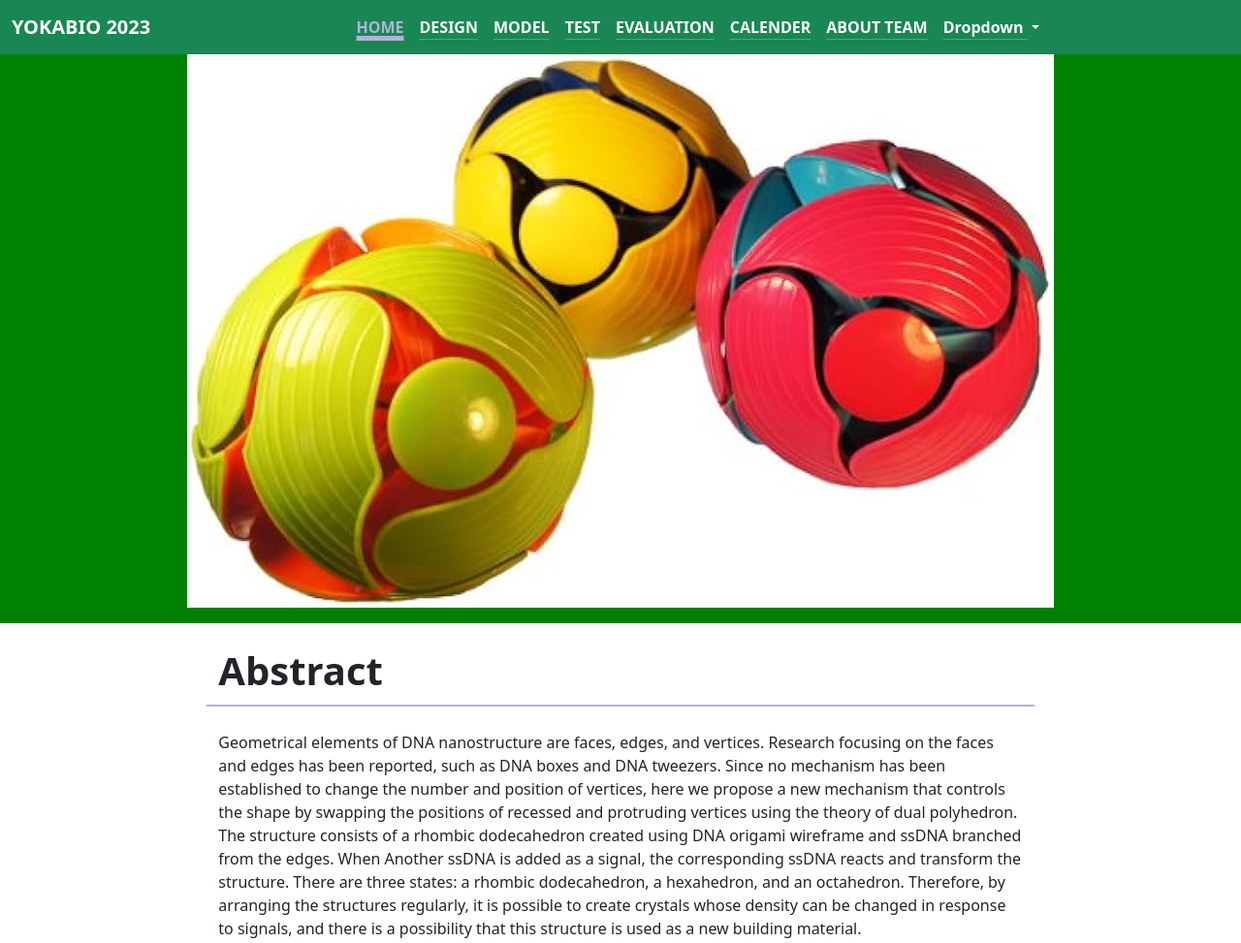
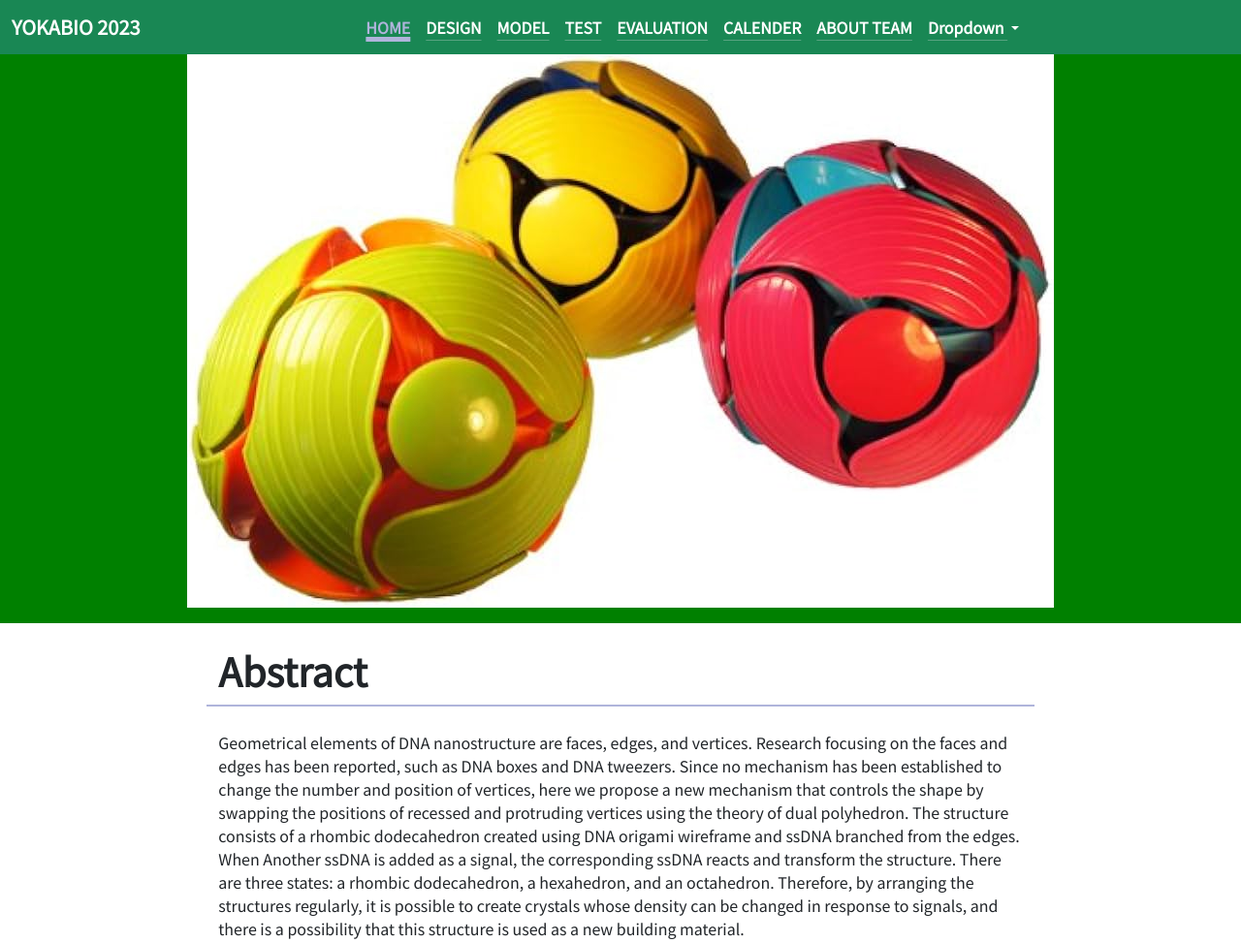
Before and after one commit to aktk-program/YOKABIO_2024, a plain HTML site: page index.html in a window 1280 px wide. Shown: the top 973 px of the page at 97% size. Drawn offline with nearby package versions, Linux system fonts and the light colour scheme.

Commit message:
change font

```diff
--- a/index.html
+++ b/index.html
@@ -11,6 +11,10 @@
       crossorigin="anonymous"
     />
     <link rel="stylesheet" href="my.css" />
+    <link
+      href="https://fonts.googleapis.com/css?family=Noto+Sans+JP"
+      rel="stylesheet"
+    />
   </head>
   <body>
     <!--navbar-->
--- a/my.css
+++ b/my.css
@@ -92,3 +92,6 @@ body {
 .above-contents {
   z-index: 1;
 }
+body {
+  font-family: "Noto Sans JP";
+}
```
